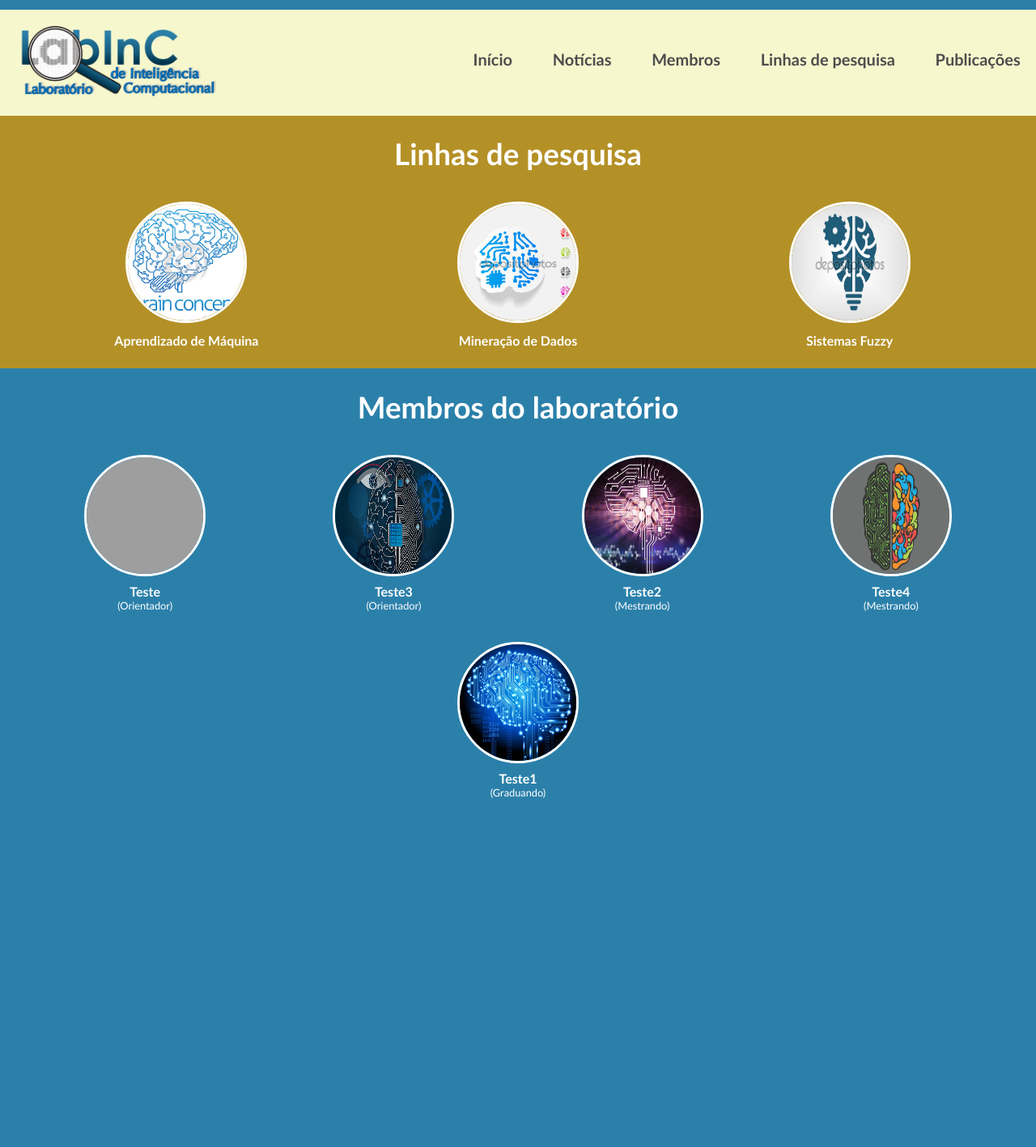
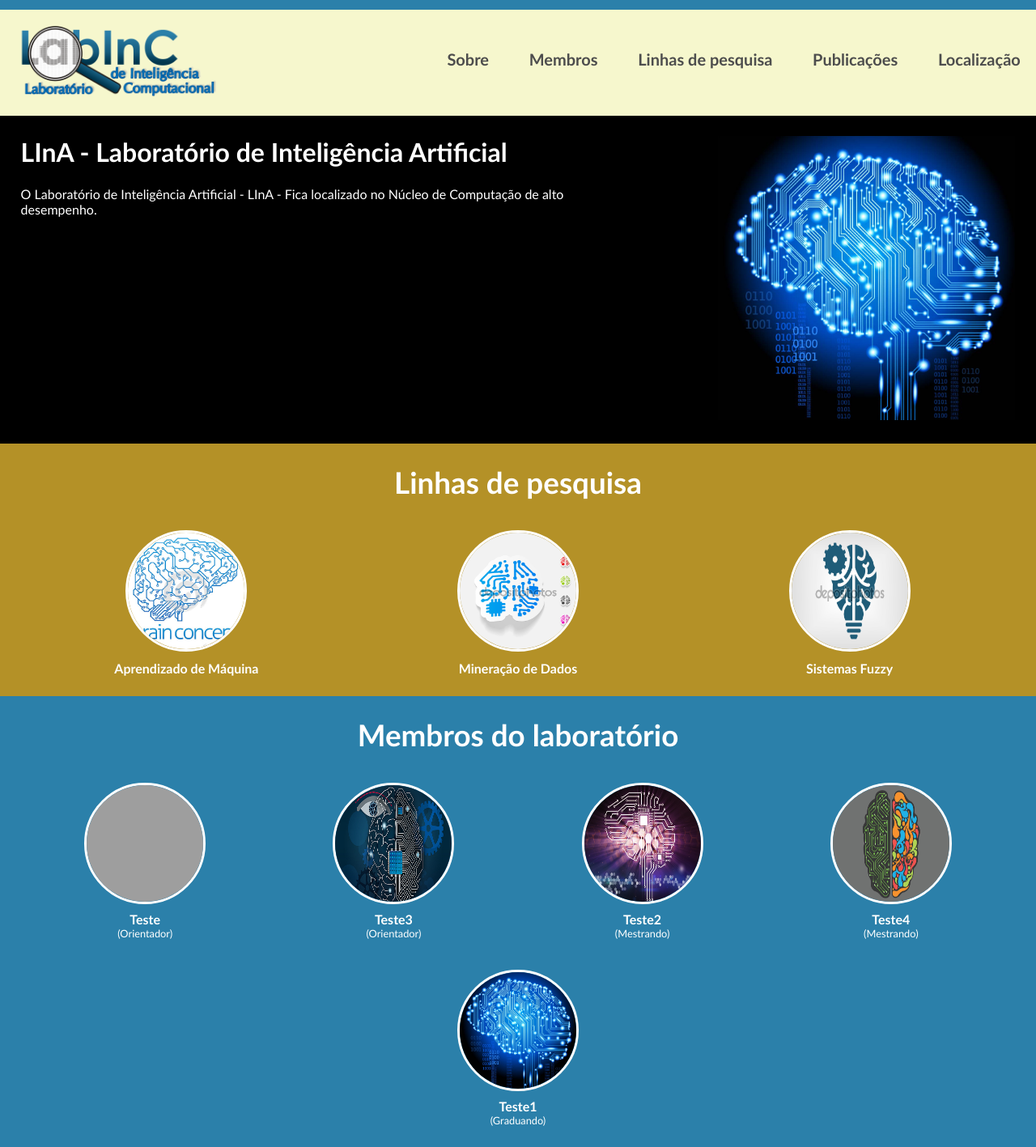
Before and after one commit to netoaraujjo/labsite, a Django app: page / in a window 1280 px wide. Shown: the whole page at 81% size. Before the commit the page ends 986 px from the top, so only its background shows below. Run offline with Django 3.2, Linux system fonts and the light colour scheme; data comes from the database, SQL or seed files in the repository; both versions use the stored data as it was after the commit; grey boxes are pictures that could not be loaded.

Commit message:
Concluido secao sobre

```diff
--- a/members/admin.py
+++ b/members/admin.py
@@ -1,6 +1,9 @@
 from django.contrib import admin
 
-from .models import Member, Location
+from .models import Member, Location, AboutLab
+
+class AboutLabAdmin(admin.ModelAdmin):
+    pass
 
 class MemberAdmin(admin.ModelAdmin):
     ordering=['-category']
@@ -12,5 +15,6 @@ class LocationAdmin(admin.ModelAdmin):
     pass
 
 # Register your models here.
+admin.site.register(AboutLab, AboutLabAdmin)
 admin.site.register(Member, MemberAdmin)
 admin.site.register(Location, LocationAdmin)
--- a/members/models.py
+++ b/members/models.py
@@ -47,3 +47,22 @@ class Location(models.Model):
     class Meta:
         verbose_name='localização'
         verbose_name_plural='localizações'
+
+
+class AboutLab(models.Model):
+    lab_name = models.CharField(
+        max_length=200,
+        verbose_name='nome do laboratório',
+    )
+    about = models.TextField(verbose_name='sobre')
+    image = models.ImageField(
+        upload_to='about',
+        verbose_name='imagem',
+    )
+
+    def __str__(self):
+        return self.lab_name
+
+    class Meta():
+        verbose_name='sobre'
+        verbose_name_plural='sobre'
--- /dev/null
+++ b/members/templates/members/about.html
@@ -0,0 +1,16 @@
+<section id="about">
+
+  <div id="lab-info">
+
+    <div id="lab-info-text">
+      <h1>{{ about.lab_name }}</h1>
+      <p>{{ about.about }}</p>
+    </div>
+
+    <div id="about-image">
+      <img src="{{ about.image.url }}" alt="" />
+    </div>
+
+  </div>
+
+</section>
--- a/members/templates/members/home.html
+++ b/members/templates/members/home.html
@@ -6,6 +6,7 @@
 
 {% block content %}
 
+  {% show_about %}
   {% show_research_lines %}
   {% show_members %}
 
--- a/members/templatetags/members_tags.py
+++ b/members/templatetags/members_tags.py
@@ -1,5 +1,5 @@
 from django import template
-from members.models import Member
+from members.models import Member, AboutLab
 
 register = template.Library()
 
@@ -7,3 +7,8 @@ register = template.Library()
 def show_members():
     members = Member.objects.all().order_by('-category')
     return {'members': members}
+
+@register.inclusion_tag('members/about.html')
+def show_about():
+    about = AboutLab.objects.get(id=1)
+    return {'about': about}
--- /dev/null
+++ b/sitestatic/css/about.css
@@ -0,0 +1,29 @@
+@charset "UTF-8";
+
+section#about {
+  background: rgb(0, 0, 0);
+  color: rgb(255, 255, 255);
+  padding: 2%;
+}
+
+section#about h1 {
+  font-size: 2em;
+  margin-bottom: 3%;
+}
+
+#lab-info {
+  display: flex;
+}
+
+#lab-info-text {
+  width: 60%;
+  margin-right: 10%;
+}
+
+#about-image {
+  width: 30%;
+}
+
+#about-image img {
+  width: 100%;
+}
--- a/templates/base.html
+++ b/templates/base.html
@@ -5,6 +5,7 @@
 <head>
 <meta charset="utf-8">
 <title>{% block title %}{% endblock %}</title>
+<link rel="stylesheet" type="text/css" href="{% static "css/about.css" %}" />
 <link rel="stylesheet" type="text/css" href="{% static "css/base.css" %}" />
 <link rel="stylesheet" type="text/css" href="{% static "css/members.css" %}" />
 <link rel="stylesheet" type="text/css" href="{% static "css/research_lines.css" %}" />
@@ -24,11 +25,11 @@
 
   <nav>
     <ul>
-      <li><a href="{% url 'home' %}">Início</a></li>
-      <li><a href="">Notícias</a></li>
+      <li><a href="{% url 'home' %}">Sobre</a></li>
       <li><a href="">Membros</a></li>
       <li><a href="">Linhas de pesquisa</a></li>
       <li><a href="{% url 'publications_index' %}">Publicações</a></li>
+      <li><a href="">Localização</a></li>
     </ul>
   </nav>
 </header>
```
Also changed, not shown: db.sqlite3, media/about/cic.jpg (added), members/migrations/0010_aboutlab.py (added).
